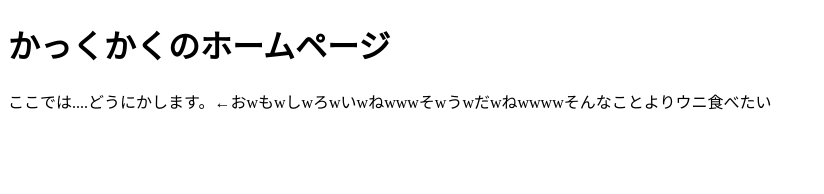
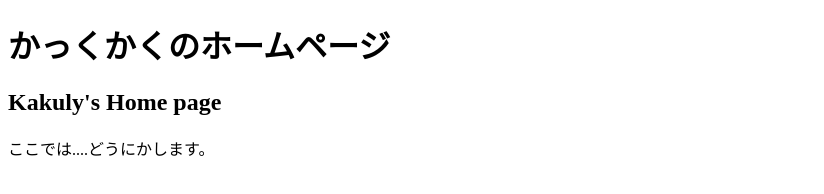
Before and after one commit to Kakuly/kakuly.github.io, a plain HTML site: page index.html in a window 1280 px wide. Shown: the whole page, without its empty margins (0-824 px from the left). Drawn offline with Linux system fonts and the light colour scheme.

Commit message:
Update index.html

```diff
--- a/index.html
+++ b/index.html
@@ -6,6 +6,7 @@
   </head>
   <body>
     <h1>かっくかくのホームページ</h1>
-    <p>ここでは....どうにかします。←おwもwしwろwいwねwwwそwうwだwねwwwwそんなことよりウニ食べたい</p>
+	<h2>Kakuly's Home page</h2>
+    <p>ここでは....どうにかします。</p>
   </body>
 </html>
```
